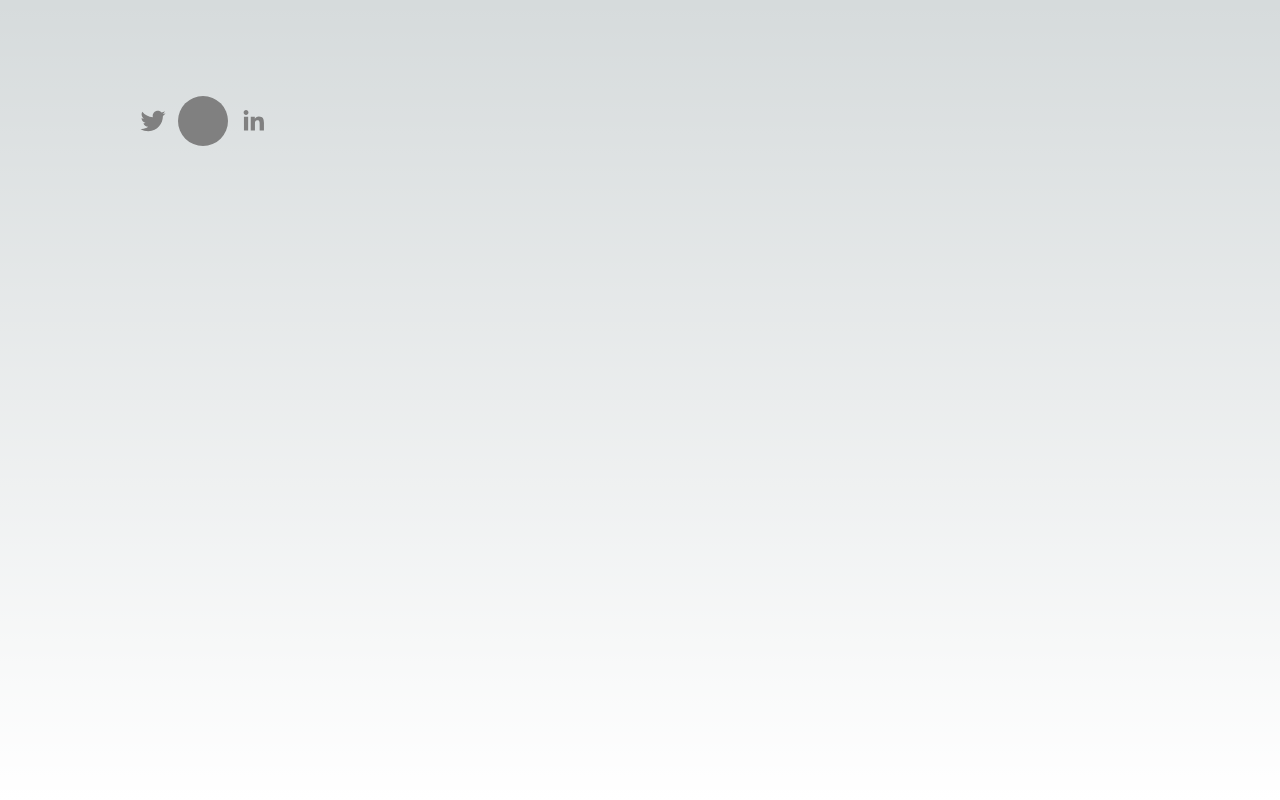
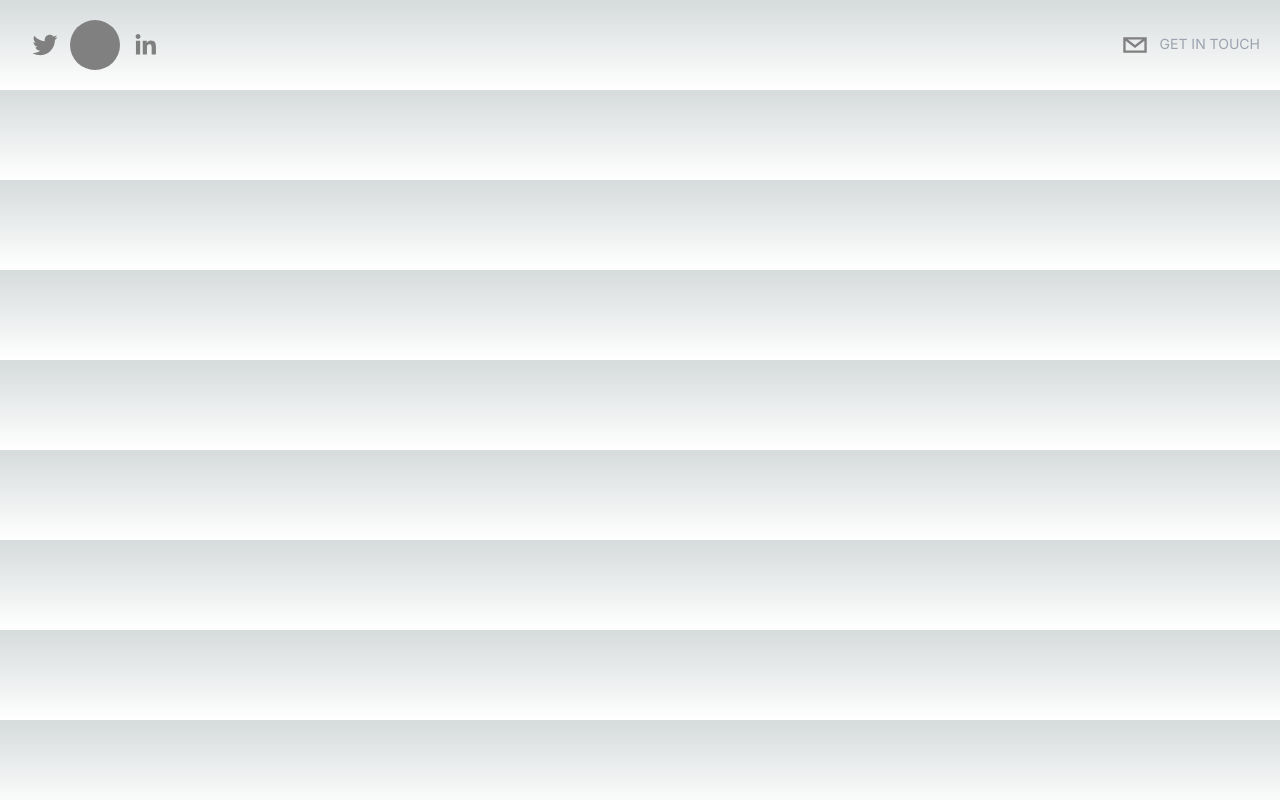
Before and after one commit to Jae-Kae/portfolio, a Next.js app: page / in a window 1280 px wide. Built offline with nearby package versions, Linux system fonts and the light colour scheme.

Commit message:
initial styling of nav area

```diff
--- a/app/layout.tsx
+++ b/app/layout.tsx
@@ -17,9 +17,7 @@
   return (
     <html lang='en'>
       <body className={inter.className}>
-        <main className='flex min-h-screen flex-col items-center justify-between p-24'>
-          {children}
-        </main>
+        <main>{children}</main>
       </body>
     </html>
   );
--- a/app/page.tsx
+++ b/app/page.tsx
@@ -4,7 +4,7 @@
 const Home = () => {
   return (
     <>
-      <div className='z-10 max-w-5xl w-full items-center justify-between font-mono text-sm lg:flex'>
+      <div>
         {/* Header */}
         <Header />
         {/* Hero */}
--- a/components/Header.tsx
+++ b/components/Header.tsx
@@ -5,8 +5,8 @@
 
 const Header = (props: Props) => {
   return (
-    <header>
-      <div>
+    <header className='sticky top-0 p-5 flex items-start justify-between max-w-7xl mx-auto z-20 xl:items-center'>
+      <div className='flex flex-row items-center'>
         <SocialIcon
           url='https://twitter.com/janetteking?lang=en'
           fgColor='gray'
@@ -23,6 +23,18 @@
           bgColor='transparent'
         />
       </div>
+
+      <div>
+        <SocialIcon
+          className='cursor-pointer'
+          network='email'
+          fgColor='gray'
+          bgColor='transparent'
+        />
+        <p className='uppercase hidden md:inline-flex text-sm text-gray-400'>
+          GET IN TOUCH
+        </p>
+      </div>
     </header>
   );
 };
```
